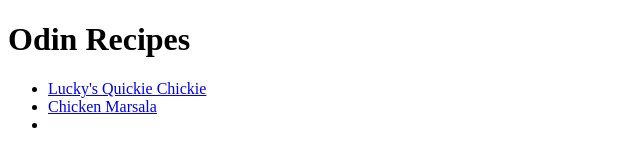
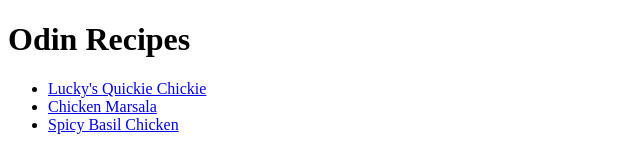
Before and after one commit to PramodMuraleedharan/odin-recipes, a plain HTML site: page index.html in a window 1280 px wide. Shown: the whole page, without its empty margins (0-640 px from the left). Drawn offline with Linux system fonts and the light colour scheme.

Commit message:
Fix the spicy basil chicken link name

```diff
--- a/index.html
+++ b/index.html
@@ -12,7 +12,7 @@
         <ul>
             <li><a href="recipes/luckys-quickie-chickie.html">Lucky's Quickie Chickie</a></li>
             <li><a href="recipes/chicken-marsala.html">Chicken Marsala</a></li>
-            <li><a href="recipes/spicy-basil-chicken.html"></a></li>
+            <li><a href="recipes/spicy-basil-chicken.html">Spicy Basil Chicken</a></li>
         </ul>
 
     </body>
```
